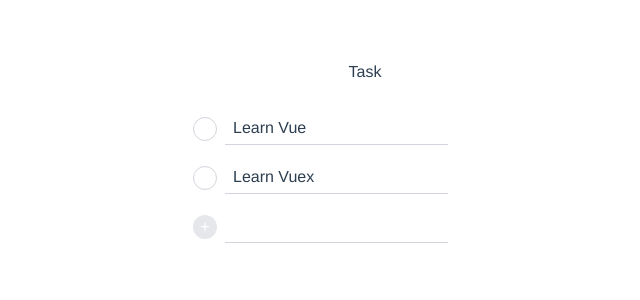
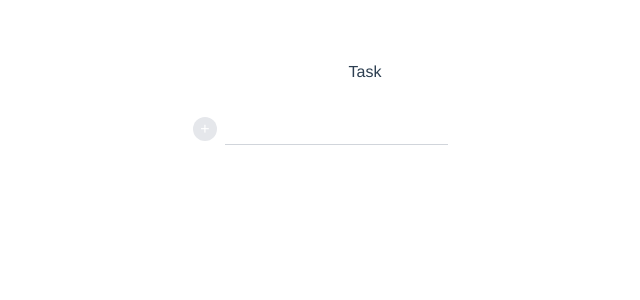
Before and after one commit to NaoyaMiyagawa/vue3-vite-todo, a Vue app: page / in a window 1280 px wide. Shown: the top 300 px of the page, without its empty margins (275-915 px from the left). Built offline with nearby package versions, Linux system fonts and the light colour scheme.

Commit message:
feat(storage): persist todo in localStorage

```diff
--- a/package.json
+++ b/package.json
@@ -13,6 +13,7 @@
   "dependencies": {
     "@headlessui/vue": "^1.4.1",
     "@heroicons/vue": "^1.0.5",
+    "@vueuse/core": "^6.8.0",
     "path": "^0.12.7",
     "pinia": "^2.0.2",
     "vue": "^3.2.16"
--- a/src/stores/todoList.ts
+++ b/src/stores/todoList.ts
@@ -1,17 +1,16 @@
 import { defineStore } from 'pinia'
+import { useStorage, RemoveableRef } from '@vueuse/core'
+
 import type { Todo } from '~/@types'
 
 type TodoStore = {
-  todoList: Todo[]
+  todoList: RemoveableRef<Todo[]>
 }
 
 export const useTodoStore = defineStore('main', {
   state: () => {
     return {
-      todoList: [
-        { id: 1, title: 'Learn Vue', isDone: false },
-        { id: 2, title: 'Learn Vuex', isDone: false },
-      ],
+      todoList: useStorage('todoList', []),
     } as TodoStore
   },
 
```
Also changed, not shown: 1 other file (tests, documents, lock files or other folders).
